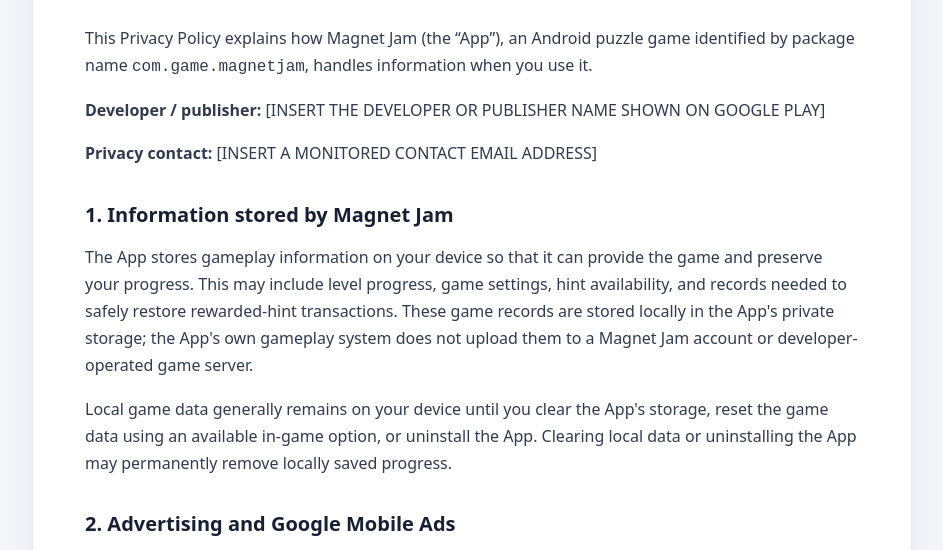
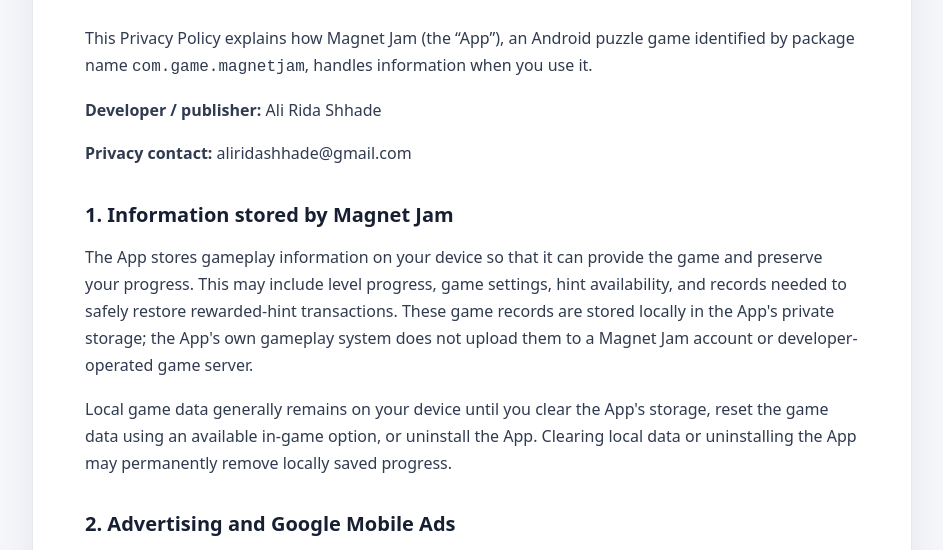
Before and after one commit to ali-shhade/magnet-jam-privacy-policy, a plain HTML site: page index.html in a window 1280 px wide. Shown: the part 189-739 px from the top of the page, without its empty margins (168-1111 px from the left). Drawn offline with Linux system fonts and the light colour scheme.

Commit message:
Add Magnet Jam privacy policy

```diff
--- a/index.html
+++ b/index.html
@@ -98,10 +98,11 @@
     <p class="subtitle"><strong>Magnet Jam</strong> · Effective date: November 20, 2026</p>
 
     <p>This Privacy Policy explains how Magnet Jam (the “App”), an Android puzzle game identified by package name
-      <code>com.game.magnetjam</code>, handles information when you use it.</p>
+      <code>com.game.magnetjam</code>, handles information when you use it.
+    </p>
 
-    <p><strong>Developer / publisher:</strong> [INSERT THE DEVELOPER OR PUBLISHER NAME SHOWN ON GOOGLE PLAY]</p>
-    <p><strong>Privacy contact:</strong> [INSERT A MONITORED CONTACT EMAIL ADDRESS]</p>
+    <p><strong>Developer / publisher:</strong> Ali Rida Shhade</p>
+    <p><strong>Privacy contact:</strong> aliridashhade@gmail.com</p>
 
     <h2>1. Information stored by Magnet Jam</h2>
     <p>The App stores gameplay information on your device so that it can provide the game and preserve your progress.
```
